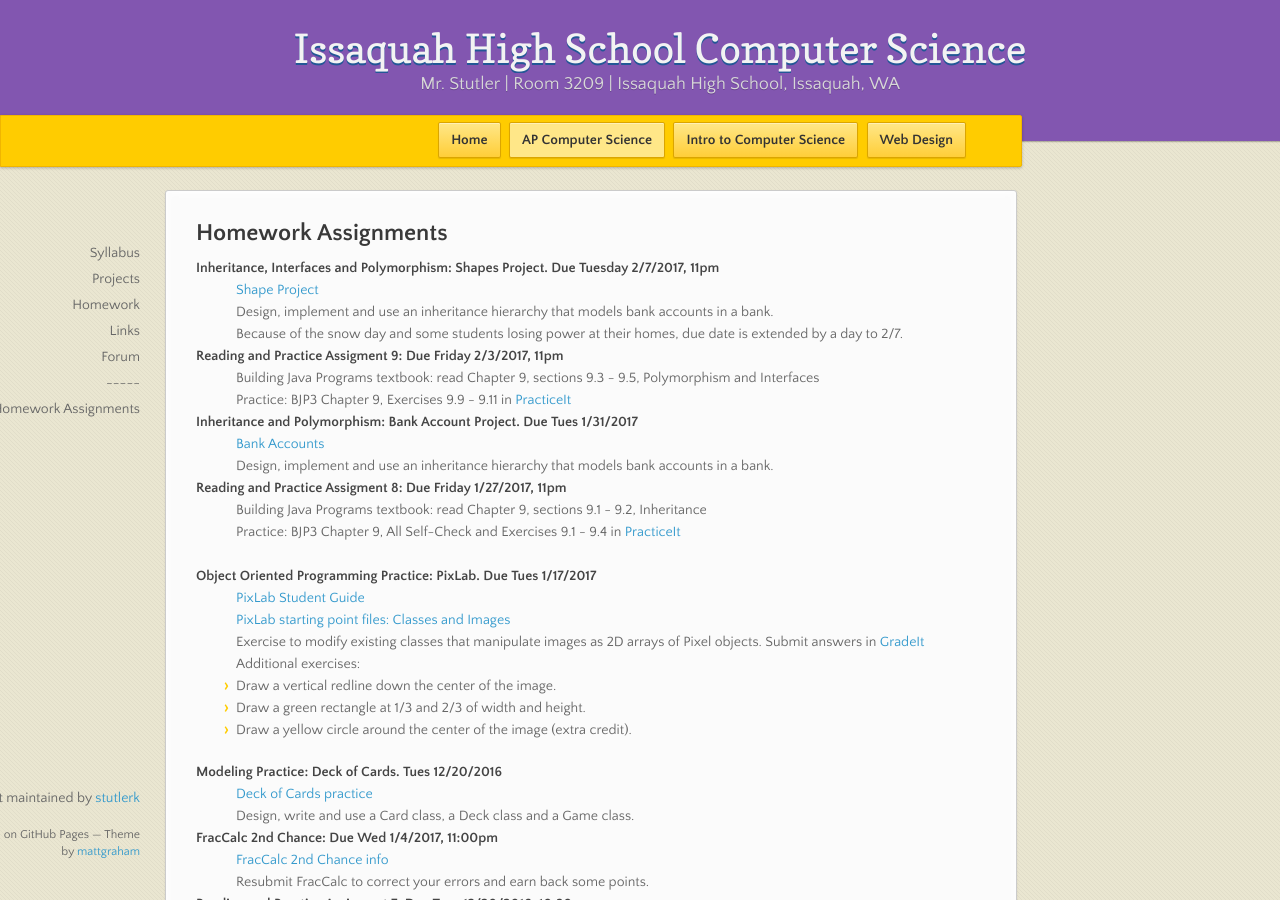
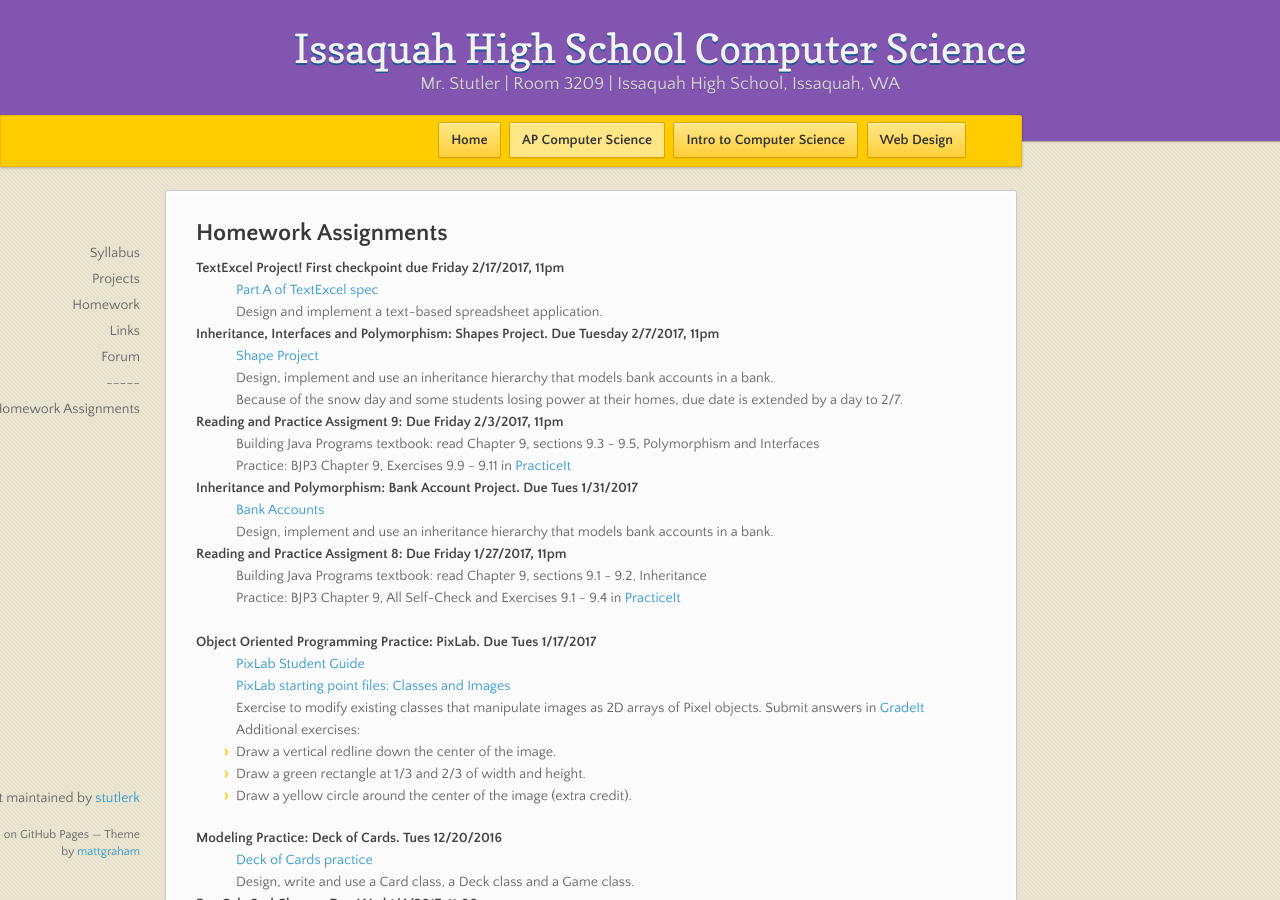
Before and after one commit to stutlerk/ihs-website, a Jekyll site: the page built from _apcs/homework.html, in a window 1280 px wide and 900 px high. Built offline with Jekyll 4.4.1, drawn with Linux system fonts in a browser that asks for light colours; nearby versions of some CDN libraries.

Commit message:
Update homework.html

```diff
--- a/_apcs/homework.html
+++ b/_apcs/homework.html
@@ -5,7 +5,11 @@ layout: course
 ---
 <section>
 <h2>Homework Assignments</h2>
-<dl>
+  <dl>
+    <dt>TextExcel Project! First checkpoint due Friday 2/17/2017, 11pm</dt>
+    <dd><a href="https://issaquahwednet-my.sharepoint.com/personal/stutlerk_issaquah_wednet_edu/_layouts/15/guestaccess.aspx?docid=011f096031c734888b1dbd718ffaa283b&authkey=AWzewRWvpFAojHnqvQWW28I">Part A of TextExcel spec</a></dd>
+    <dd>Design and implement a text-based spreadsheet application.</dd>
+
     <dt>Inheritance, Interfaces and Polymorphism: Shapes Project. Due Tuesday 2/7/2017, 11pm</dt>
     <dd><a href="https://issaquahwednet-my.sharepoint.com/personal/stutlerk_issaquah_wednet_edu/_layouts/15/guestaccess.aspx?docid=03e8cfdbcf64d4401a0e009428d6ac581&authkey=AedghIuahKIc6NI7vpXAzI4">Shape Project</a></dd>
     <dd>Design, implement and use an inheritance hierarchy that models bank accounts in a bank.</dd>
```
